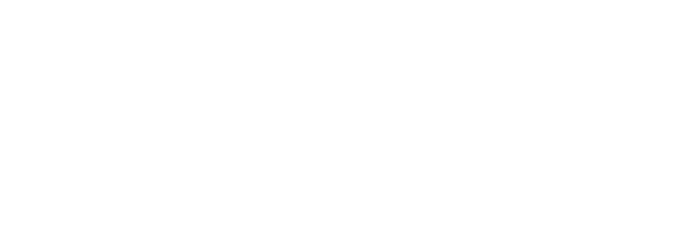
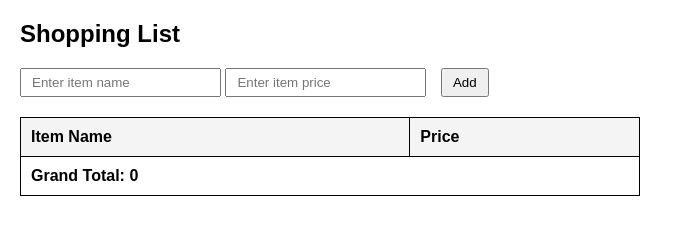
Before and after one commit to acciojob/shopping-cart-CoderVinit, a website: page main.html in a window 1280 px wide. Shown: the whole page, without its empty margins (0-683 px from the left). Drawn offline with Linux system fonts and the light colour scheme.

Commit message:
created a submission

```diff
--- a/main.html
+++ b/main.html
@@ -8,6 +8,26 @@
 
 <body>
 	<!-- the entire body must be written by student -->
+	<h2>Shopping List</h2>
+    <div class="input-container">
+        <input type="text" id="item-name-input" placeholder="Enter item name" aria-label="Item Name">
+        <input type="number" id="item-price-input" placeholder="Enter item price" aria-label="Item Price">
+        <button id="add">Add</button>
+    </div>
+
+	<table aria-role="table">
+        <thead>
+            <tr>
+                <th id="item">Item Name</th>
+                <th id="price">Price</th>
+            </tr>
+        </thead>
+        <tbody id="shopping-list">
+            <tr>
+                <td colspan="2"><strong>Grand Total: <span id="total">0</span></strong></td>
+            </tr>
+        </tbody>
+    </table>
     <script type="text/javascript" src="./script.js">
 </script>
 
--- a/script.js
+++ b/script.js
@@ -1 +1,37 @@
 //your code here
+
+document.getElementById("add").addEventListener("click",()=>{
+	let item = document.getElementById("item-name-input").value.trim();
+	let price = document.getElementById("item-price-input").value.trim();
+	console.log(item,price)
+
+	let priceNumber = parseFloat(price);
+	if (item === "" || isNaN(priceNumber) || priceNumber <= 0) {
+        alert("Please enter a valid item name and price.");
+        return;
+    }
+	const tableBody = document.getElementById("shopping-list");
+    const newRow = document.createElement("tr");
+
+    const nameCell = document.createElement("td");
+    nameCell.textContent = item;
+
+    const priceCell = document.createElement("td");
+    priceCell.textContent = priceNumber.toFixed(2);
+
+    newRow.appendChild(nameCell);
+    newRow.appendChild(priceCell);
+
+    tableBody.insertBefore(newRow, tableBody.lastElementChild);
+
+    updateTotal(priceNumber);
+
+    document.getElementById("item-name-input").value = "";
+    document.getElementById("item-price-input").value = "";
+})
+
+function updateTotal(price) {
+    const totalElement = document.getElementById("total");
+    const currentTotal = parseFloat(totalElement.textContent);
+    totalElement.textContent = (currentTotal + price).toFixed(2);
+}
--- a/styles.css
+++ b/styles.css
@@ -1,2 +1,30 @@
 
 /* Your CSS Code here. */
+body {
+    font-family: Arial, sans-serif;
+    margin: 20px;
+}
+table {
+    width: 50%;
+    border-collapse: collapse;
+    margin-top: 20px;
+}
+th, td {
+    border: 1px solid black;
+    padding: 10px;
+    text-align: left;
+}
+th {
+    background-color: #f4f4f4;
+}
+input{
+	padding:5px 10px;
+}
+.input-container {
+    margin-bottom: 10px;
+}
+button {
+    margin-left: 10px;
+    padding: 5px 10px;
+	cursor:pointer;
+}
```
